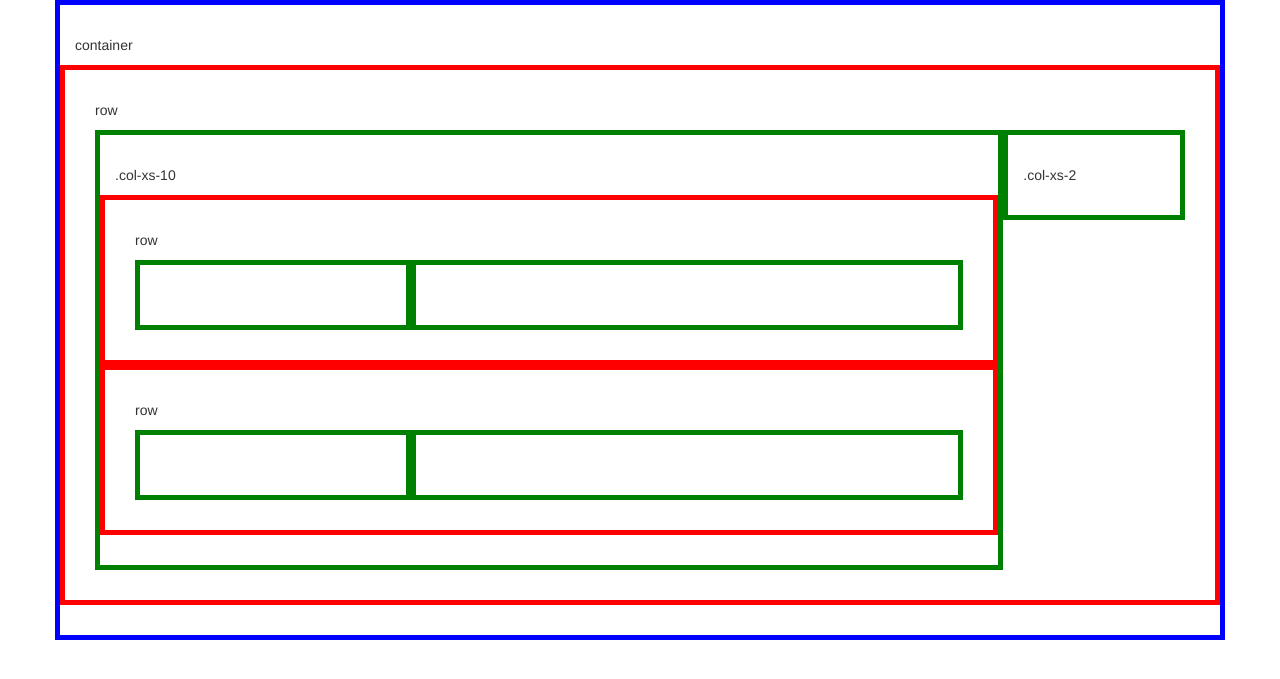
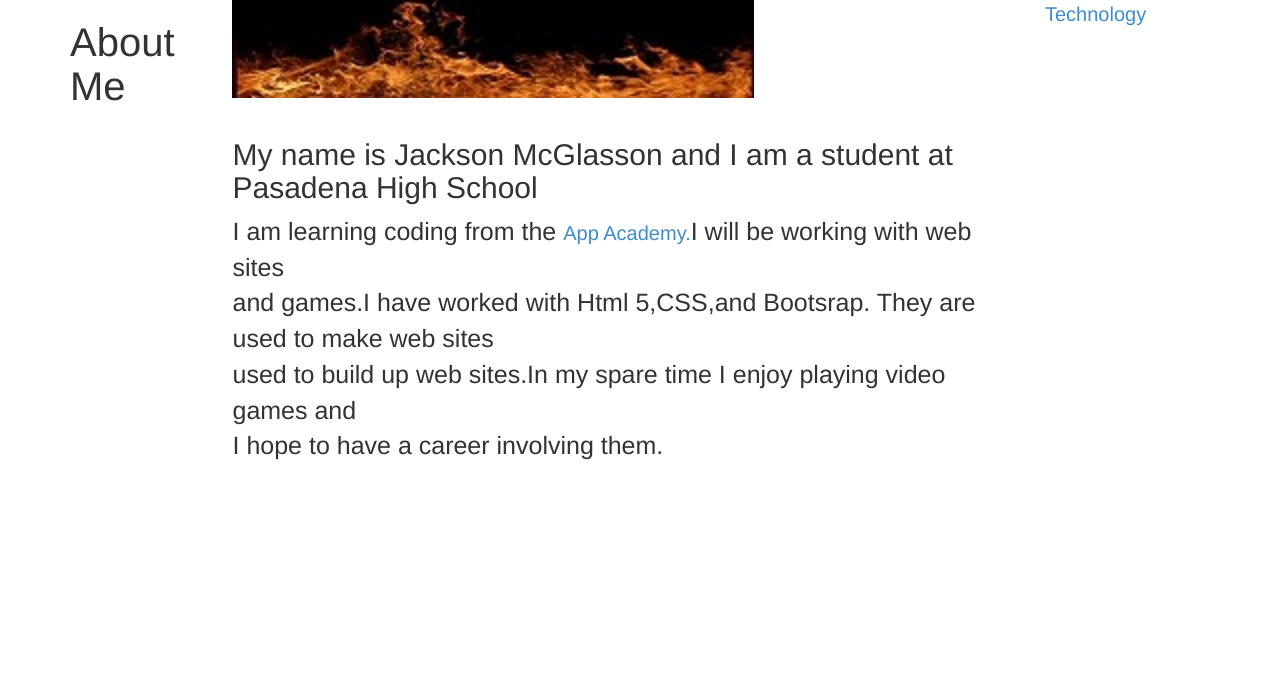
Before and after one commit to JacksonMcGlasson/Portfolio-2-Jackson, a PHP site: page /manager/Portfolio2/public_html/index.html in a window 1280 px wide. Shown: the top 679 px of the page. Run offline with PHP 8.4, Linux system fonts and the light colour scheme.

Commit message:
made basic index page and started technology ppage

```diff
--- a/Portfolio2/public_html/css/custom-style.css
+++ b/Portfolio2/public_html/css/custom-style.css
@@ -1,12 +1,12 @@
-div{
-    border-style: solid;
-    border-width: 5px;
-    padding: 30px;
-    border-color: green;
+P{
+   font-size: 25px;
 }
-.container{
-    border-color: blue;
+h3{
+    font-size: 30px;
 }
-.row{
-    border-color: red;
+h1{
+  font-size: 40px;
 }
+a{
+  font-size: 20px;
+}
--- a/Portfolio2/public_html/index.html
+++ b/Portfolio2/public_html/index.html
@@ -6,7 +6,7 @@ and open the template in the editor.
 -->
 <html>
     <head>
-        <title>TODO supply a title</title>
+        <title>Portfolio</title>
         <meta charset="UTF-8">
         <meta name="viewport" content="width=device-width, initial-scale=1.0">
         <link type="text/css" rel="stylesheet" href="css/bootstrap-theme.css">
@@ -15,23 +15,28 @@ and open the template in the editor.
     </head>
     <body>
         <div class="container">
-            <p>container</p>
             <div class="row">
-                <p>row</p>
                 <div class="col-md-10">
-                    <p>.col-xs-10</p>
                     <div class="row">
-                        <p>row</p>
-                        <div class="col-xs-4"></div>
-                        <div class="col-xs-8"></div>
+                        <div class="col-xs-2"> <h1>About Me</h1>
+                        </div>
+                        <div class="col-xs-10"><img src="images/flames.jpg">
+                        </div>
                     </div>
                     <div class="row">
-                        <p>row</p>
-                        <div class="col-xs-4"></div>
-                        <div class="col-xs-8"></div>
+                        <div class="col-xs-2">
+                        </div>
+                        <div class="col-xs-10">
+                            <h3>My name is Jackson McGlasson and I am a student at Pasadena High School</h3>
+                               <p>I am learning coding from the <a href="http://www.theappacademy.us"> App Academy.</a>I will be working with web sites<br />
+                               and games.I have worked with Html 5,CSS,and Bootsrap. They are used to make web sites<br />
+                               used to build up web sites.In my spare time I enjoy playing video games and<br />
+                               I hope to have a career involving them.</p>
+                        </div>
                     </div>
                 </div>
-                <div class="col-md-2">.col-xs-2</div>
+                <div class="col-md-2"><a href="technology.html">Technology</a>
+                </div>
             </div>
         </div>
     </body>
```
Also changed, not shown: Portfolio2/nbproject/private/private.xml (added, +10 -0 lines), Portfolio2/public_html/technology.html (added, +26 -0 lines), Portfolio2/public_html/images/flames.jpg (added), Portfolio2/public_html/images/images.jpg (added).
